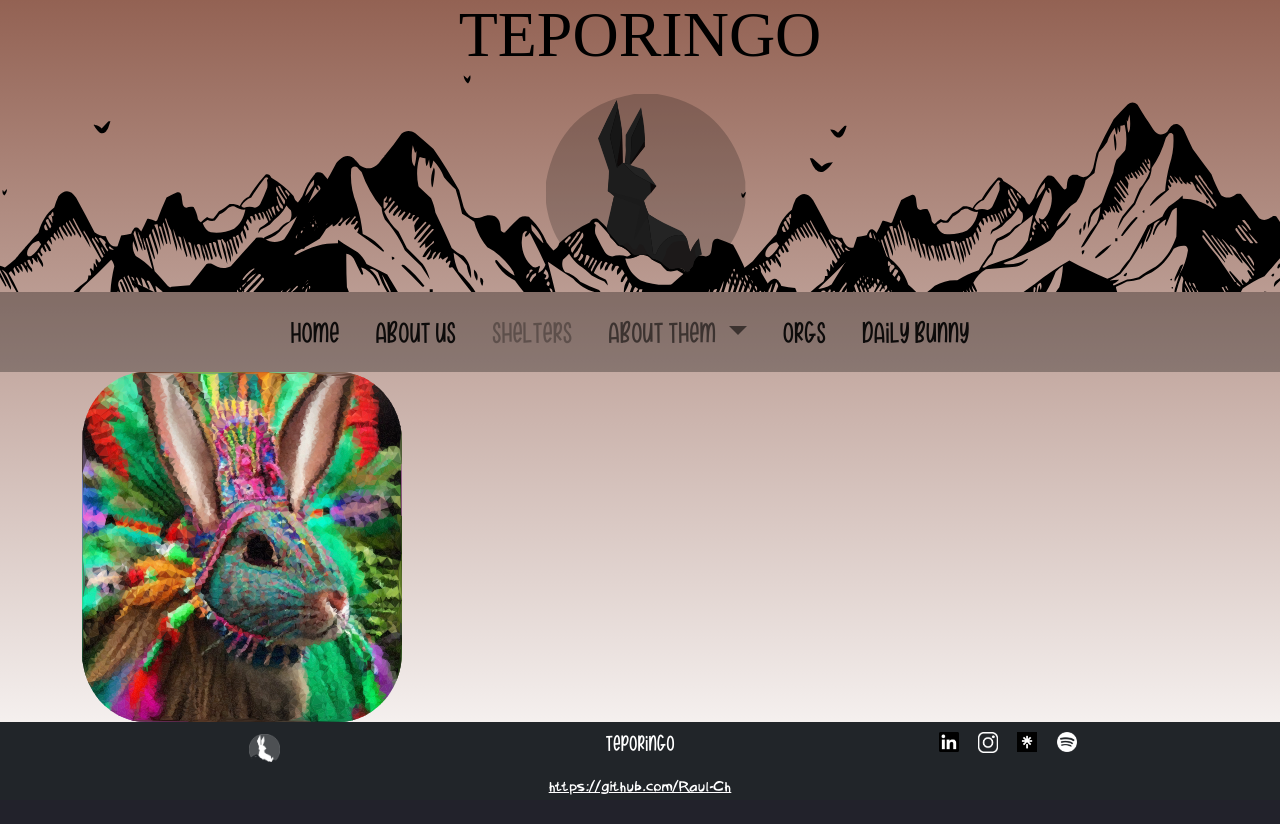
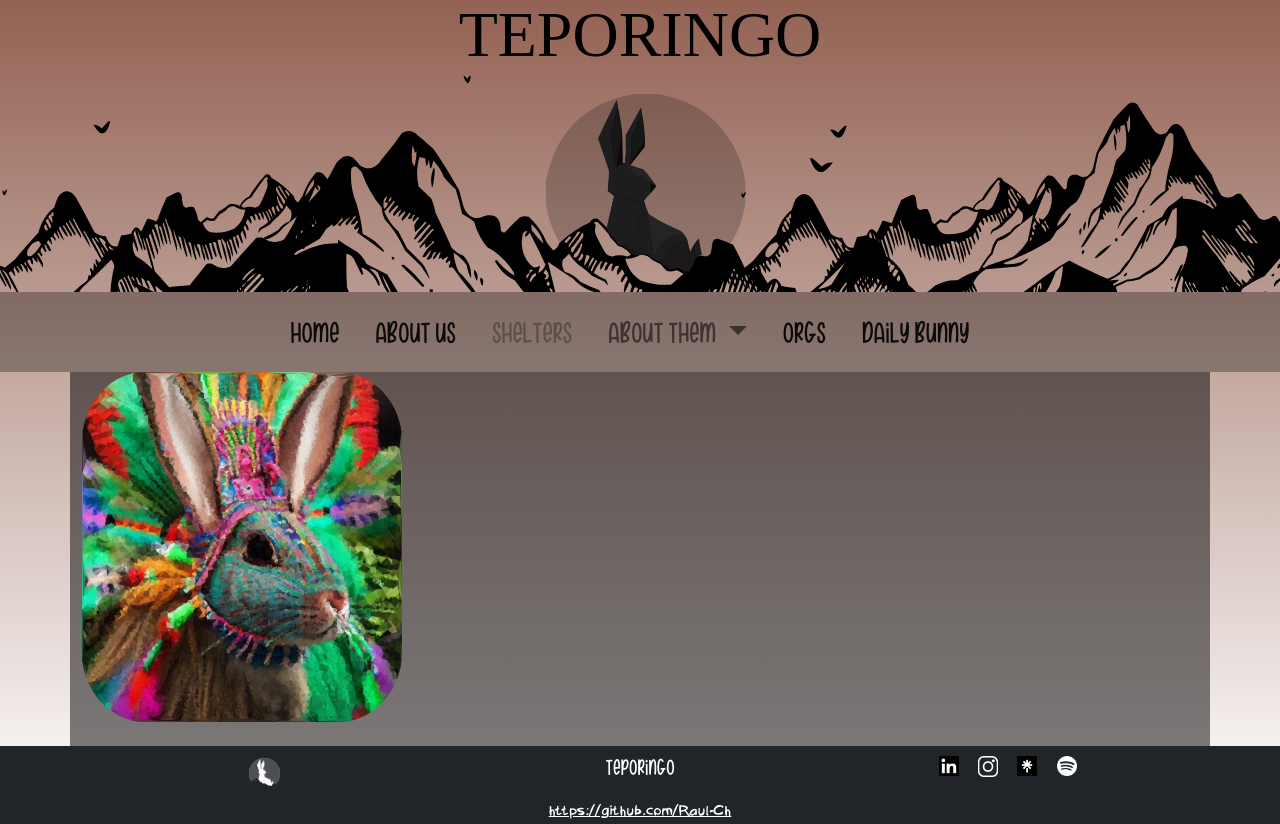
Before and after one commit to Raul-Ch/teporingo-bunnyadvice.com.mx, a Flask app: page / in a window 1280 px wide. Shown: the part 15-839 px from the top of the page. Before the commit the page ends 810 px from the top, so only its background shows below. Run offline with Flask 3, Linux system fonts and the light colour scheme; some web fonts are replaced.

Commit message:
Check changes for pc

```diff
--- a/static/css/Index.css
+++ b/static/css/Index.css
@@ -4,3 +4,6 @@
     border-radius: 20%;
     border-color: none;
   }
+#video {
+    background-color: rgba(0, 0, 0, 0.5); /* black with 50% opacity */
+  }
--- a/templates/index.html
+++ b/templates/index.html
@@ -9,7 +9,8 @@
 {% endblock %}
 
 {% block content %}
-<div class="container">
+<div class="container" id="video">
     <div><img id="MayanTeporingo" clas="img-fluid" src="{{ url_for('static', filename='img/MayanTeporingo.svg') }}" /></div>
+    <div><img id="VideoBunnyMoon" src="" /></div>
   </div>
 {% endblock %}
```
